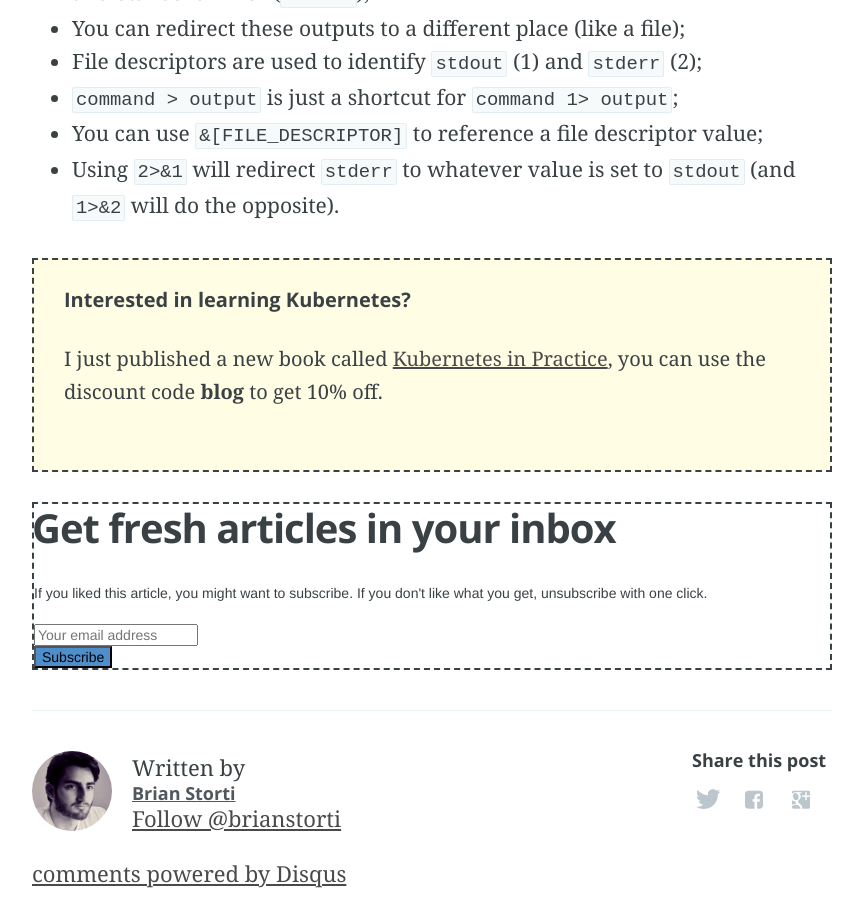
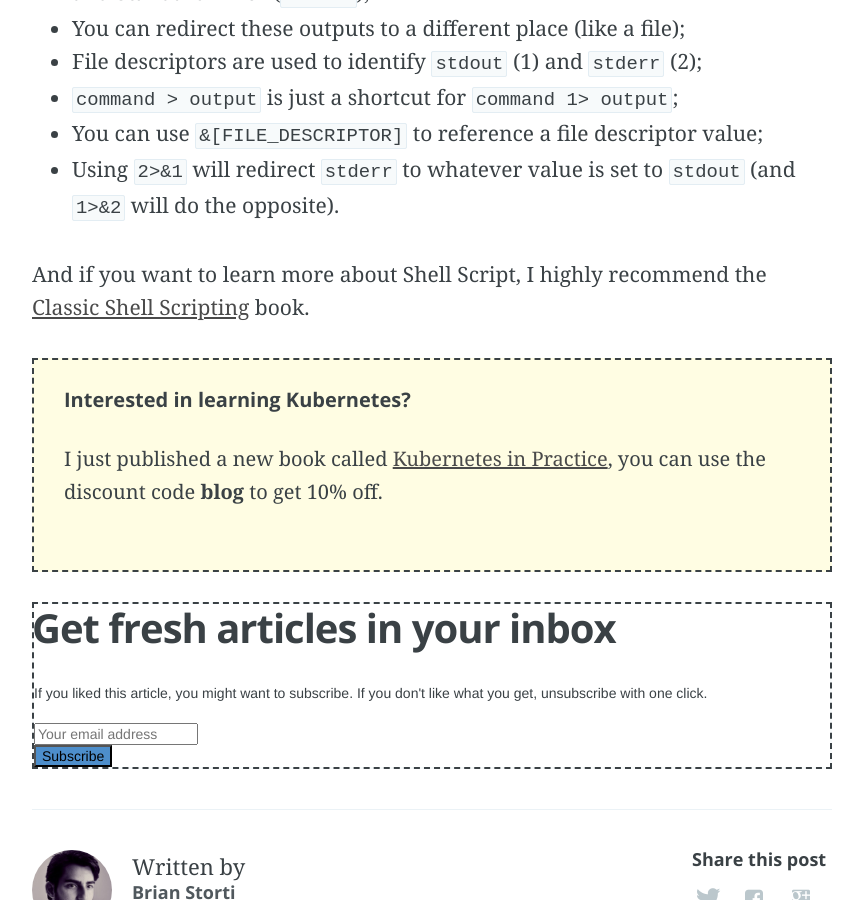
Before and after one commit to brianstorti/brianstorti.github.io, a Jekyll site: the page built from _posts/2015-11-10-understanding-shell-script-idiom-redirect.md, in a window 1280 px wide and 900 px high, scrolled down 3553 px. Shown: the whole window, without its empty margins (208-1071 px from the left). Built offline with Jekyll 4.4.1, drawn with Linux system fonts in a browser that asks for light colours; comment, search, counter and statistics services are not loaded.

Commit message:
Add link to Classic Shell Scripting book

```diff
--- a/_posts/2015-11-10-understanding-shell-script-idiom-redirect.md
+++ b/_posts/2015-11-10-understanding-shell-script-idiom-redirect.md
@@ -103,3 +103,6 @@ cat: nop.txt: No such file or directory
 * `command > output` is just a shortcut for `command 1> output`;
 * You can use `&[FILE_DESCRIPTOR]` to reference a file descriptor value;
 * Using `2>&1` will redirect `stderr` to whatever value is set to `stdout` (and `1>&2` will do the opposite).
+
+And if you want to learn more about Shell Script, I highly recommend the [Classic
+Shell Scripting](https://amzn.to/3byA2jD) book.
```
